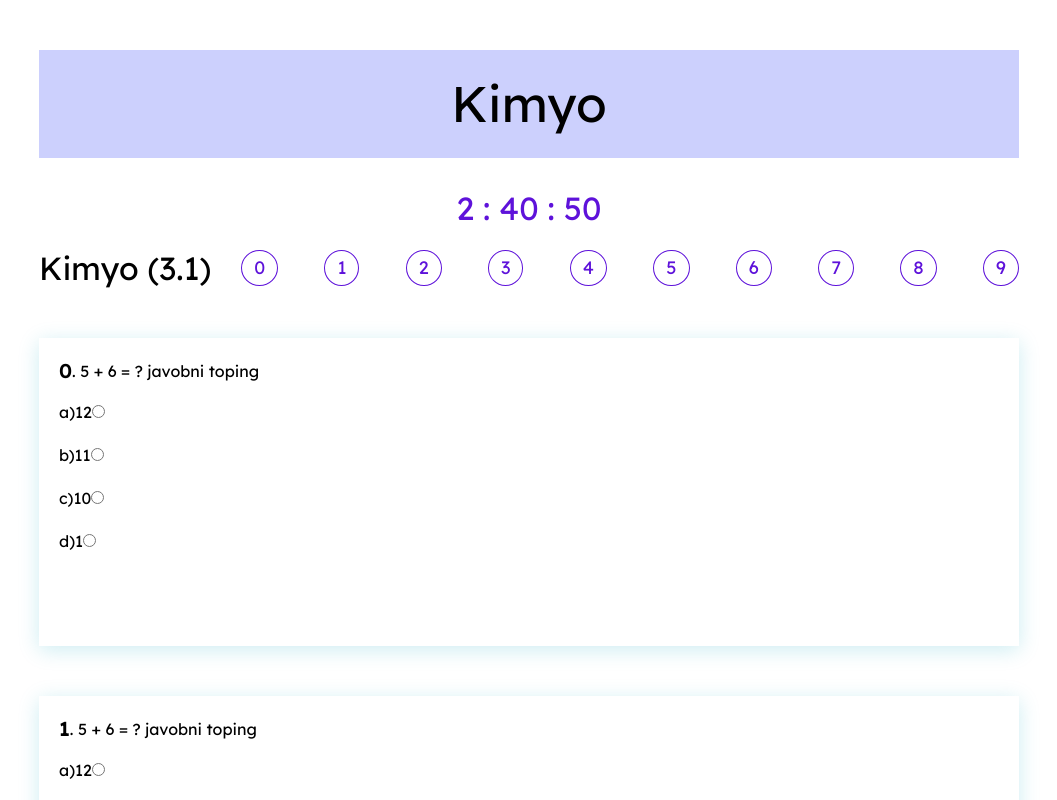
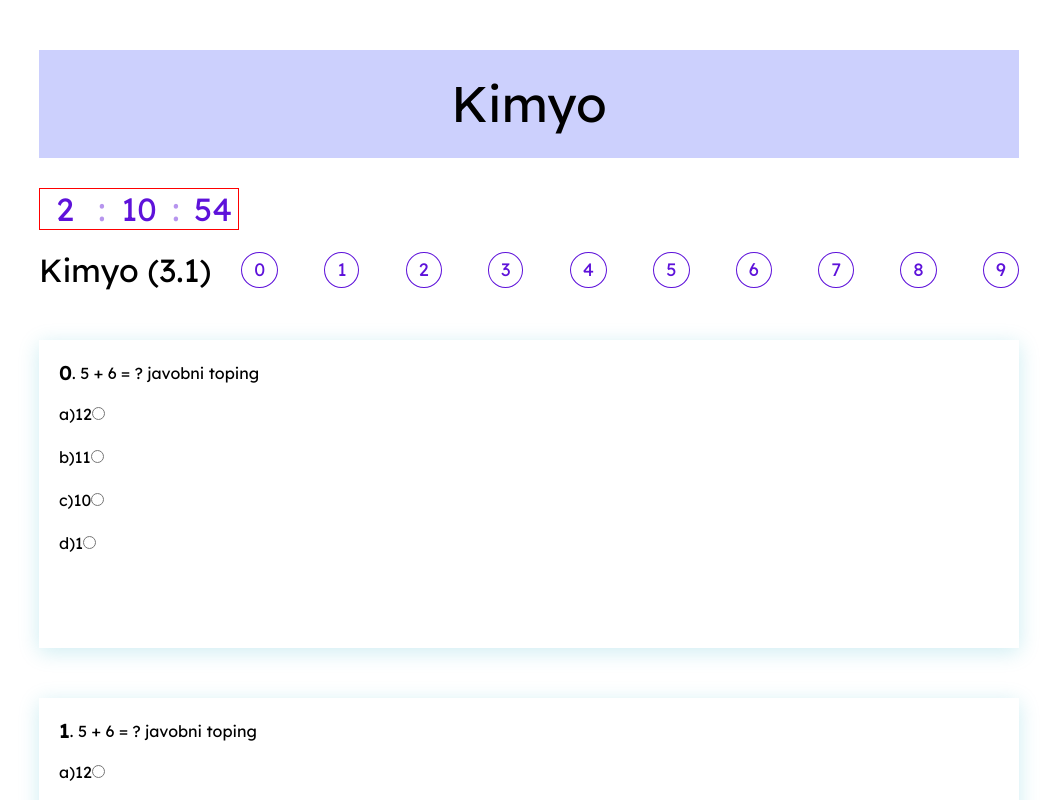
Before and after one commit to roziqov1011/girls-quiz, a React (Create React App) app: page /main-test in a window 1280 px wide. Shown: the top 800 px of the page, without its empty margins (111-1168 px from the left). Built offline with nearby package versions, Linux system fonts and the light colour scheme.

Commit message:
add timer

```diff
--- a/src/components/Timer/Timer.jsx
+++ b/src/components/Timer/Timer.jsx
@@ -1,16 +1,81 @@
-import React, { useEffect, useState } from 'react'
+import React, { useEffect, useRef, useState } from 'react'
+import './Timer.scss'
 
 const count = 1000
 function Timer() {
+  const resHou =useRef()
+  const resMin =useRef()
+  const resSec =useRef()
+  let long = 60;
+  let minLong = 130
+  // const [hours, setHours ]=useState(0)
+  // const [minut, setMinut ]=useState(0)
+  // const [secund, setSecund ]=useState(0)
+
+    const staticHours = Math.floor((minLong / 60));
+    const staticMinutes = Math.floor((minLong % 60 ));
+  function timer(time) {
+    const hours = Math.floor((time / 60));
+    const minutes = Math.floor((time % 60 ));
+
+
+    resHou.current.innerHTML = hours
+    resMin.current.innerHTML = minutes
+
+  }
+
+
+  // useEffect(()=>{
+  // console.log('ok');
+  // },[long])
+
+
+
+
+
+  const intervalSecund = setInterval(() => {
+    secundRemove()
+    timer(minLong)
+  }, 1000)
+
+
+  const intervalTimer = setInterval(() => {
+    minLong = minLong-1
+    timer(minLong)
+  }, 1000 * 60)
+
+  function secundRemove() {
+    if (long > 0) {
+      long = long - 1
+    } else {
+      long = 60
+    }
+
+    resSec.current.innerHTML = long
+    if (minLong == 0) {
+      clearInterval(intervalTimer)
+    }
+    if (minLong == 0 && long == 0) {
+      clearInterval(intervalSecund)
+    }
+  }
+
+
+
+
 
 
 
 
   return (
     <div>
-        <span className='main__test__time'>
-          2 : 40 : 50
-        </span>
+        <div className='main__test__time'>
+        <span ref={resHou} className="hours">0</span>
+        <p>:</p>
+        <span ref={resMin} className="minut">0</span>
+        <p>:</p>
+        <span ref={resSec} className="secund">0</span>
+        </div>
     </div>
   )
 }
--- /dev/null
+++ b/src/components/Timer/Timer.scss
@@ -0,0 +1,21 @@
+.main__test__time {
+ display: flex !important;
+ justify-content: space-between;
+ align-items: center;
+  border: 1px solid red;
+  width: 200px;
+
+  span {
+    width: 50px;
+  }
+
+  p {
+    animation: effects 1s infinite;
+  }
+}
+
+@keyframes effects {
+  100% {
+    color: transparent;
+  }
+}
```
